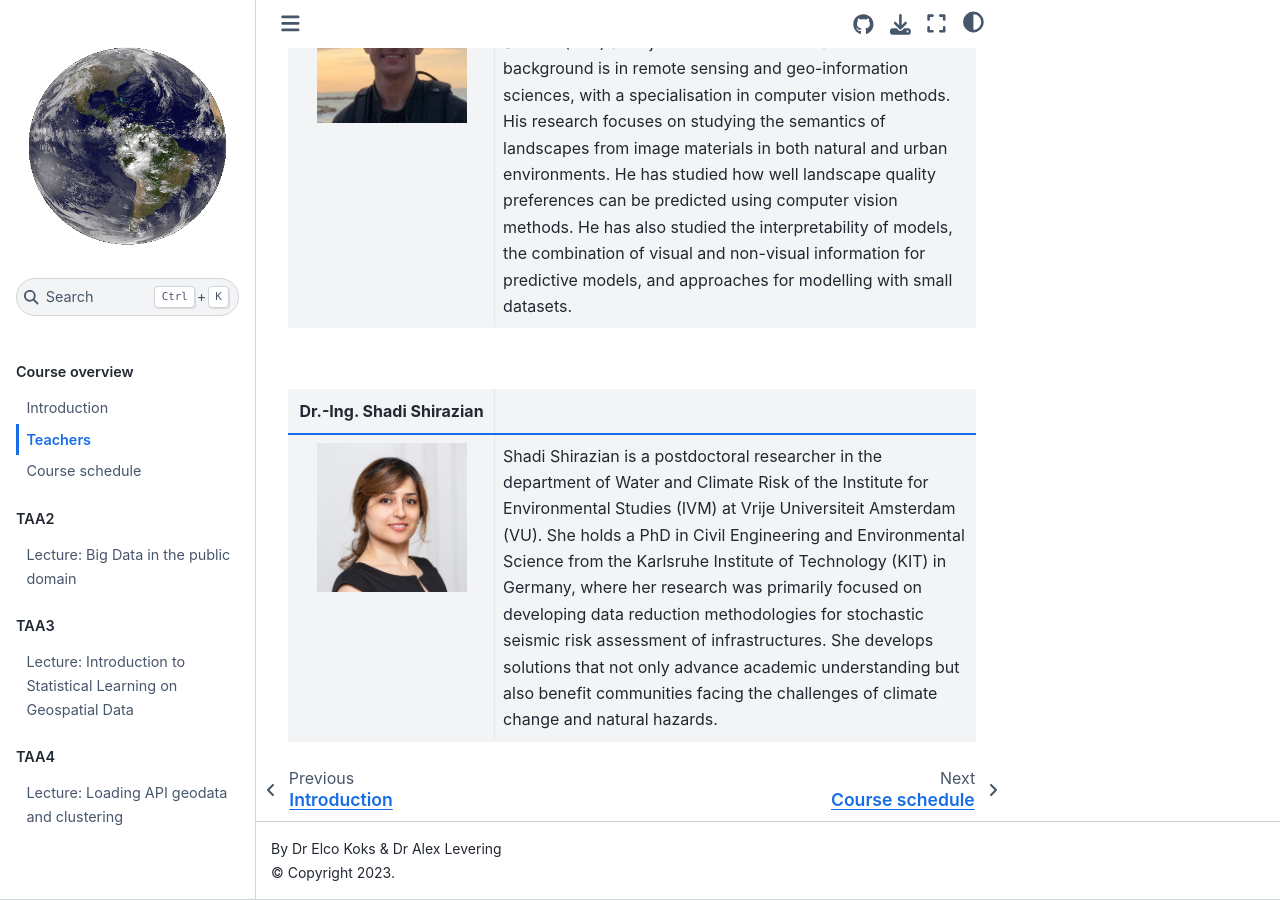
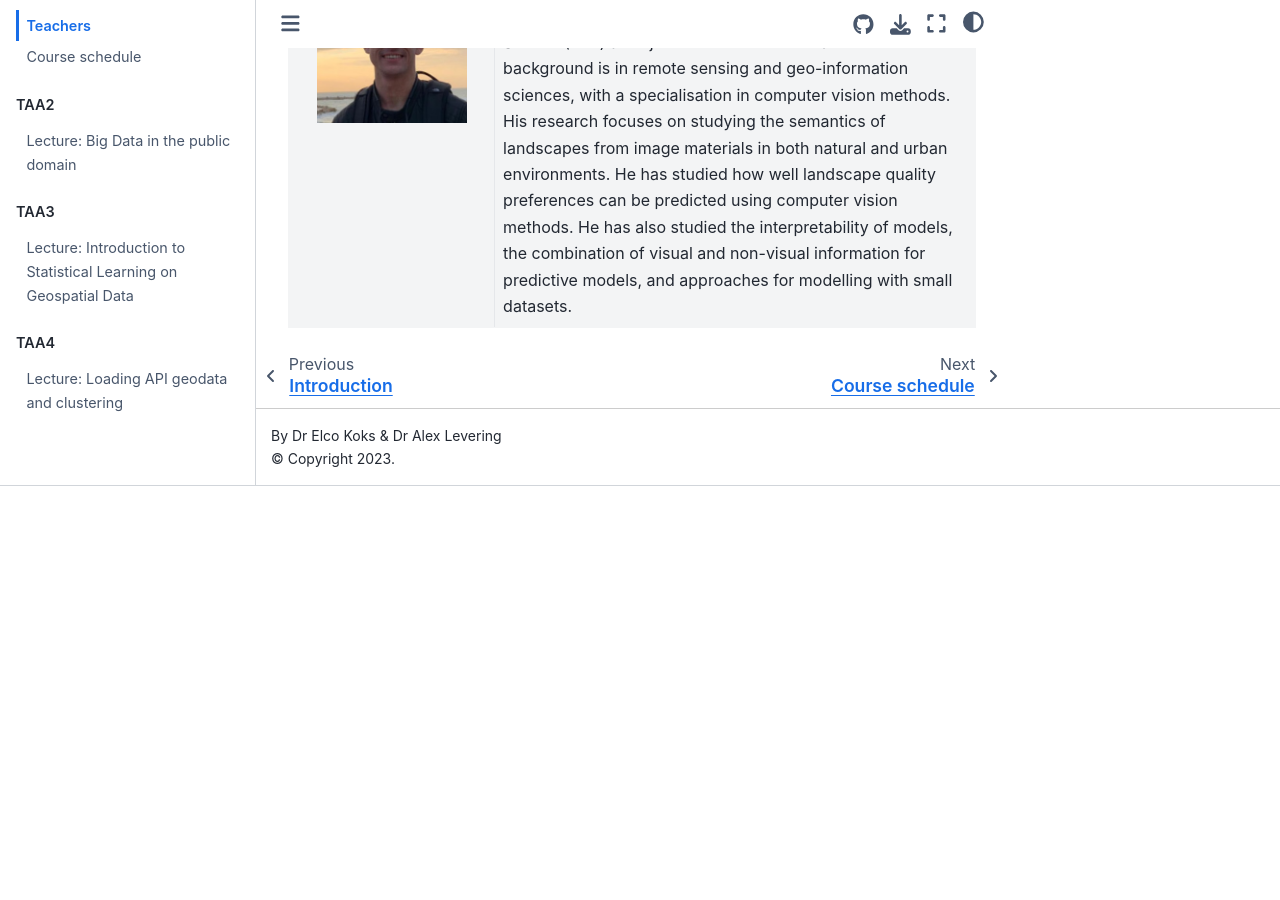
Before and after one commit to VU-IVM/UNIGIS_ProgrammingGIS, a Jupyter Book: the page built from course_basics/teachers.md, in a window 1280 px wide and 900 px high, scrolled down 591 px. Built offline with Jupyter Book 1.0.4 settings and Sphinx 7.4.7 and the Sphinx Book theme 1.1.4, drawn with Linux system fonts in a browser that asks for light colours; pages that are not in the unit, such as notebooks, are missing from menus; after the commit the page ends 1077 px from its top, so only the background shows below that.

Commit message:
few fixes

```diff
--- a/course_basics/teachers.md
+++ b/course_basics/teachers.md
@@ -23,10 +23,3 @@ table th:nth-of-type(2) {
 |Dr Alex Levering||
 |:-:|:--|
 |<img src="../_static/images/levering-profile.jpg"  class="bg-primary" width="150px">|Alex Levering is an Assistant Professor at the department of Environmental Geography and the Institute for Environmental Studies (IVM) at Vrije Universiteit Amsterdam. His background is in remote sensing and geo-information sciences, with a specialisation in computer vision methods. His research focuses on studying the semantics of landscapes from image materials in both natural and urban environments. He has studied how well landscape quality preferences can be predicted using computer vision methods. He has also studied the interpretability of models, the combination of visual and non-visual information for predictive models, and approaches for modelling with small datasets. |
-
-&nbsp;
-&nbsp;
-
-|Dr.-Ing. Shadi Shirazian||
-|:-:|:--|
-|<img src="../_static/images/shirazian-profile.jpg" class="bg-primary" width="150px">|Shadi Shirazian is a postdoctoral researcher in the department of Water and Climate Risk of the Institute for Environmental Studies (IVM) at Vrije Universiteit Amsterdam (VU). She holds a PhD in Civil Engineering and Environmental Science from the Karlsruhe Institute of Technology (KIT) in Germany, where her research was primarily focused on developing data reduction methodologies for stochastic seismic risk assessment of infrastructures. She develops solutions that not only advance academic understanding but also benefit communities facing the challenges of climate change and natural hazards.|
```
